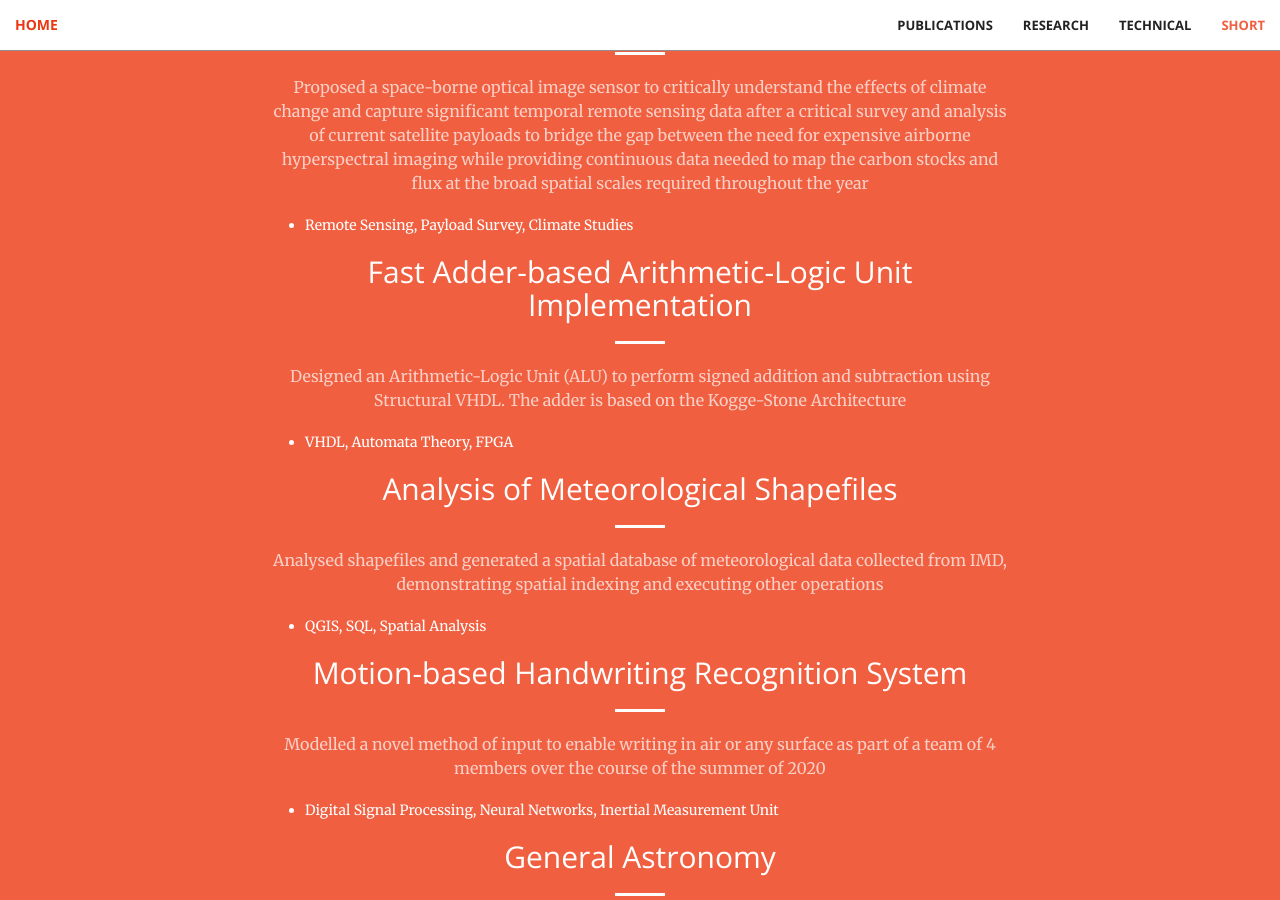
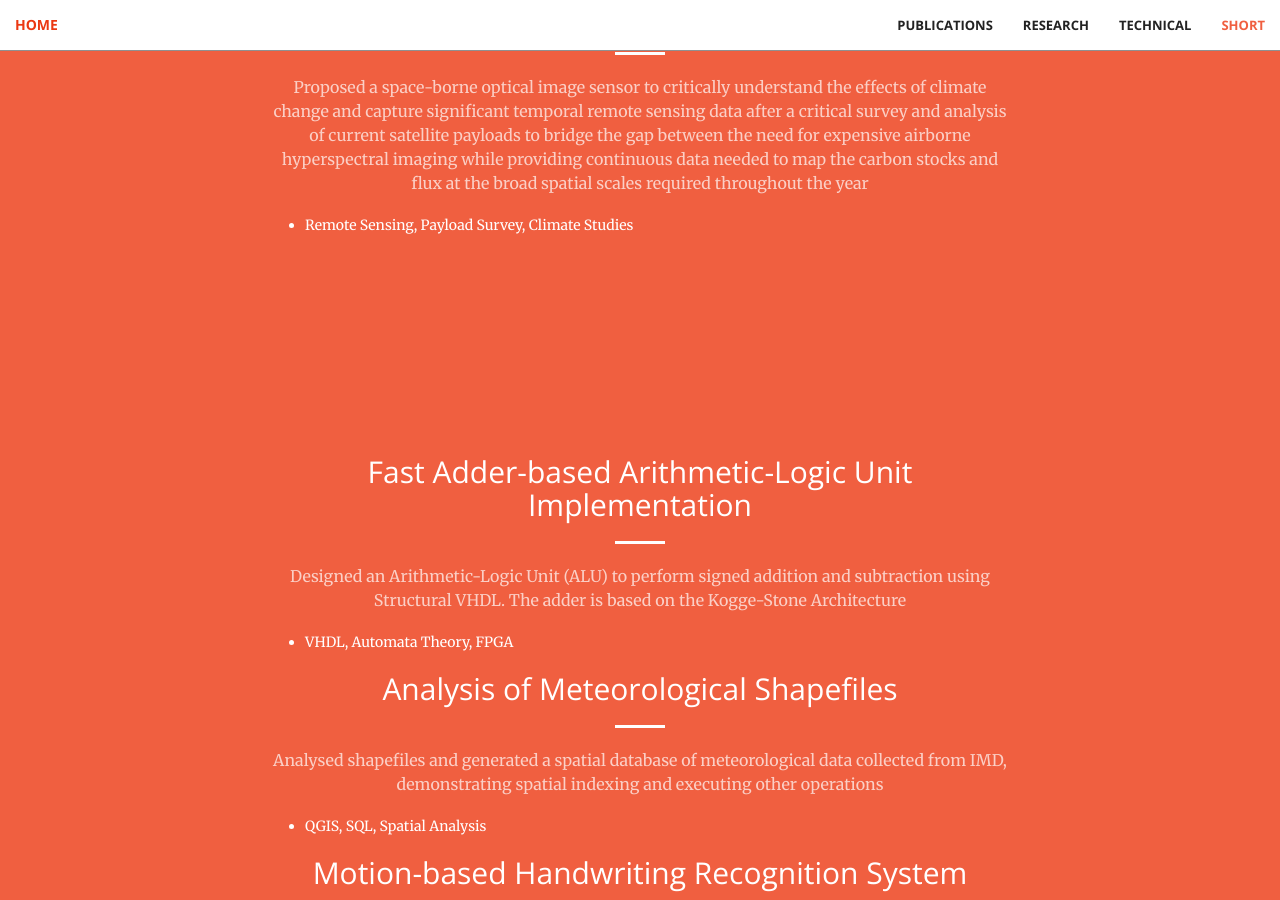
Before and after one commit to aravindbharathi/aravindbharathi.github.io, a Jekyll site: the page projects/index.html, which Jekyll copies as it is, in a window 1280 px wide and 900 px high, scrolled down 4164 px. Built offline with Jekyll 4.4.1, drawn with Linux system fonts in a browser that asks for light colours.

Commit message:
Update index.html

```diff
--- a/projects/index.html
+++ b/projects/index.html
@@ -305,6 +305,15 @@
                         <li>Remote Sensing, Payload Survey, Climate Studies</li>
                       </ul>
                     </p>
+                </div>
+            </div>
+        </div>
+    </section>
+
+    <section class="bg-primary" id="tiny">
+        <div class="container">
+            <div class="row">
+                <div class="col-lg-8 col-lg-offset-2 text-center">
                     <h2 class="section-heading">Fast Adder-based Arithmetic-Logic Unit Implementation</h2>
                     <hr class="light">
                     <p class="text-faded">
```
